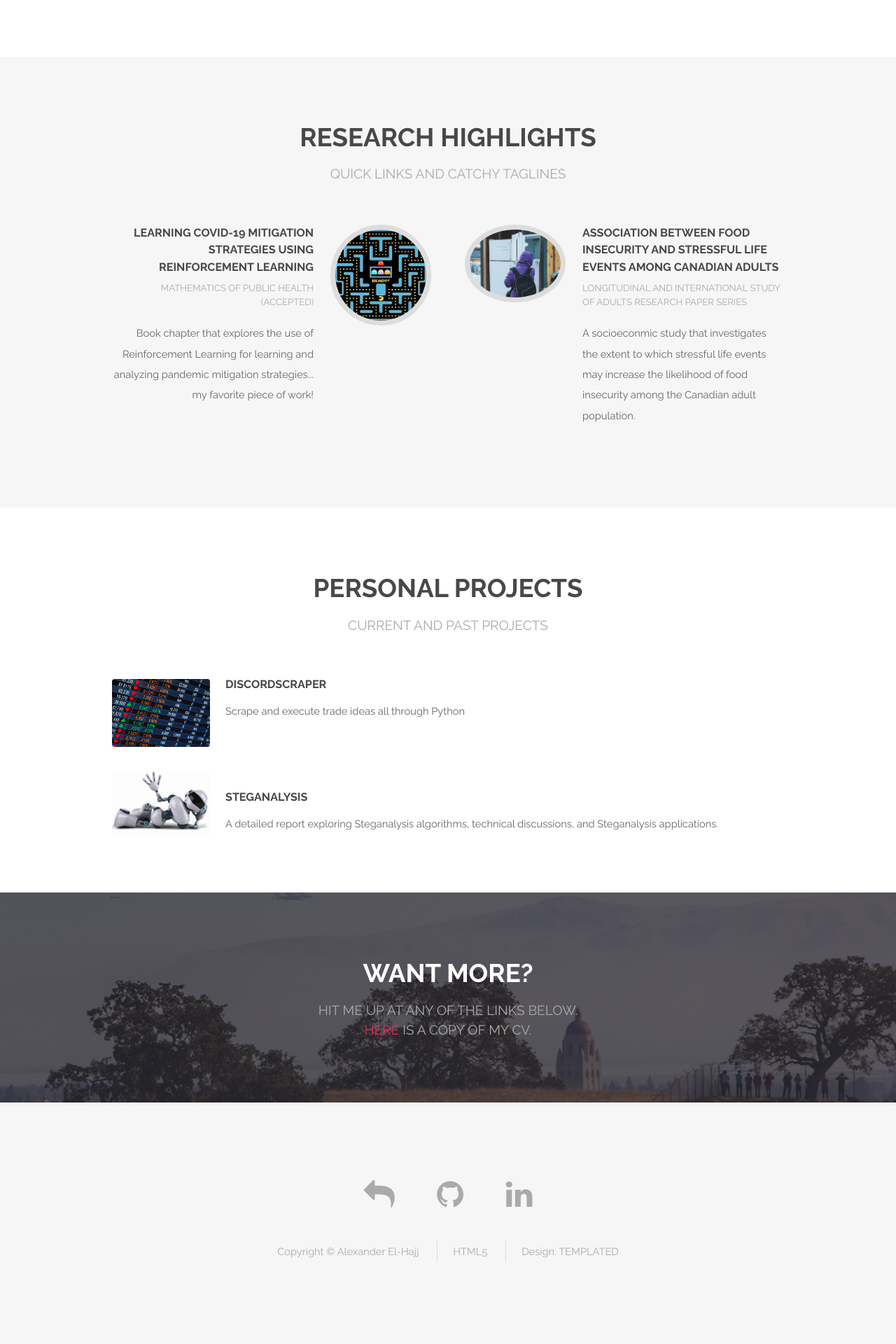
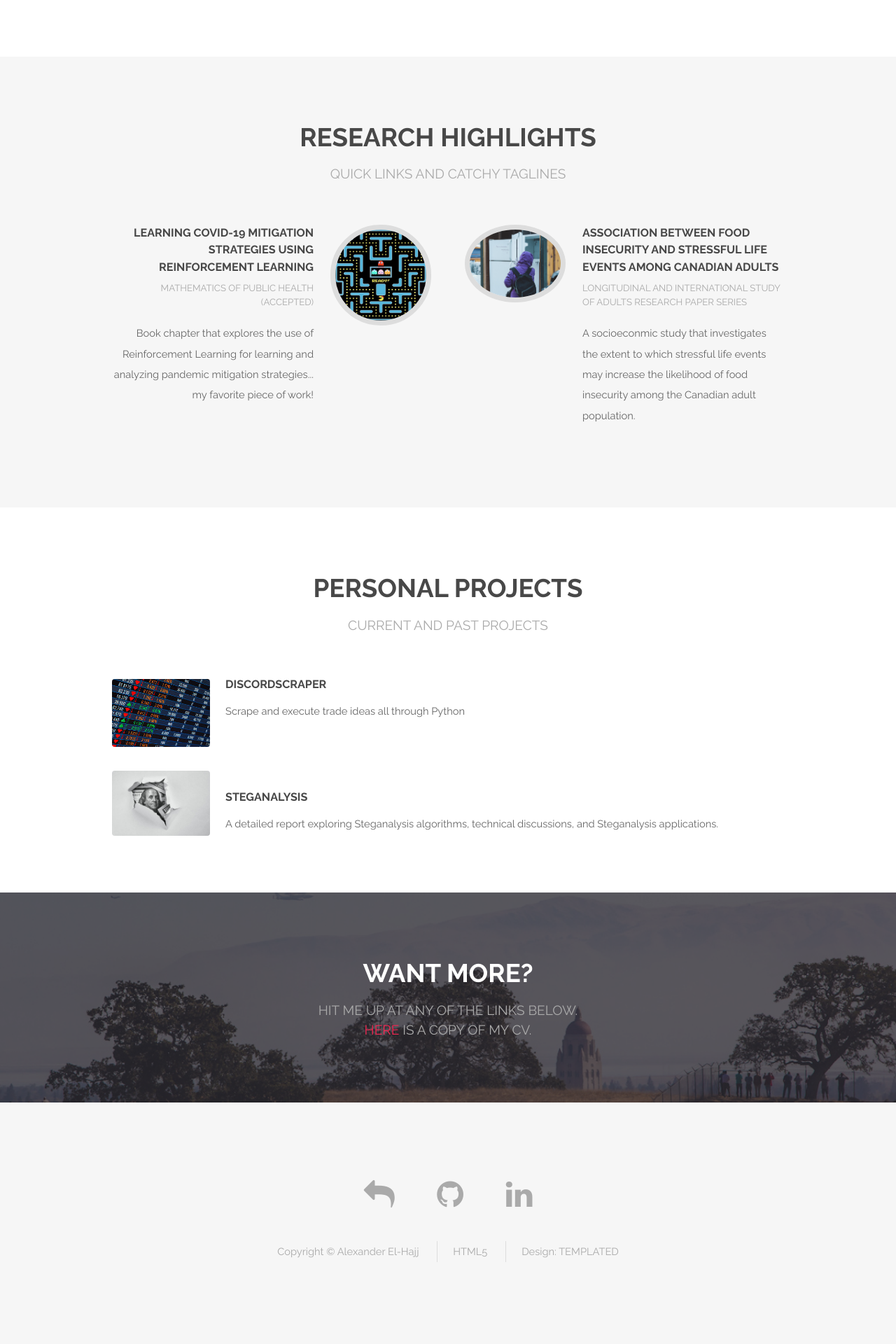
Before and after one commit to a-elhajj/a-elhajj.github.io, a Jekyll site: the page index.html, which Jekyll copies as it is, in a window 1280 px wide. Shown: the part 1888-3808 px from the top of the page at 70% size. Built offline with Jekyll 4.4.1, drawn with Linux system fonts in a browser that asks for light colours.

Commit message:
added image to repo and code

```diff
--- a/index.html
+++ b/index.html
@@ -176,7 +176,7 @@
             <br>
             <br>
 
-       <p id="PersonalProject2"><a href="https://people.math.carleton.ca/~smills/2017-18/STAT4601-5703/Research%20Projects/2018%20Submissions/REveronArmaniousElHajjKhan/Research-Project.pdf" target="_blank"><span class="image left"><img src="images/robots.jpg" title="" alt="" style="max-width: 140px"></span></a><h4> STEGANALYSIS </h4><p>A detailed report exploring Steganalysis algorithms, technical discussions, and Steganalysis applications.</p>
+       <p id="PersonalProject2"><a href="https://people.math.carleton.ca/~smills/2017-18/STAT4601-5703/Research%20Projects/2018%20Submissions/REveronArmaniousElHajjKhan/Research-Project.pdf" target="_blank"><span class="image left"><img src="images/hidden.jpg" title="" alt="" style="max-width: 140px"></span></a><h4> STEGANALYSIS </h4><p>A detailed report exploring Steganalysis algorithms, technical discussions, and Steganalysis applications.</p>
 
                 </div>
             </section>
```
Also changed, not shown: images/hidden.jpg (added).
